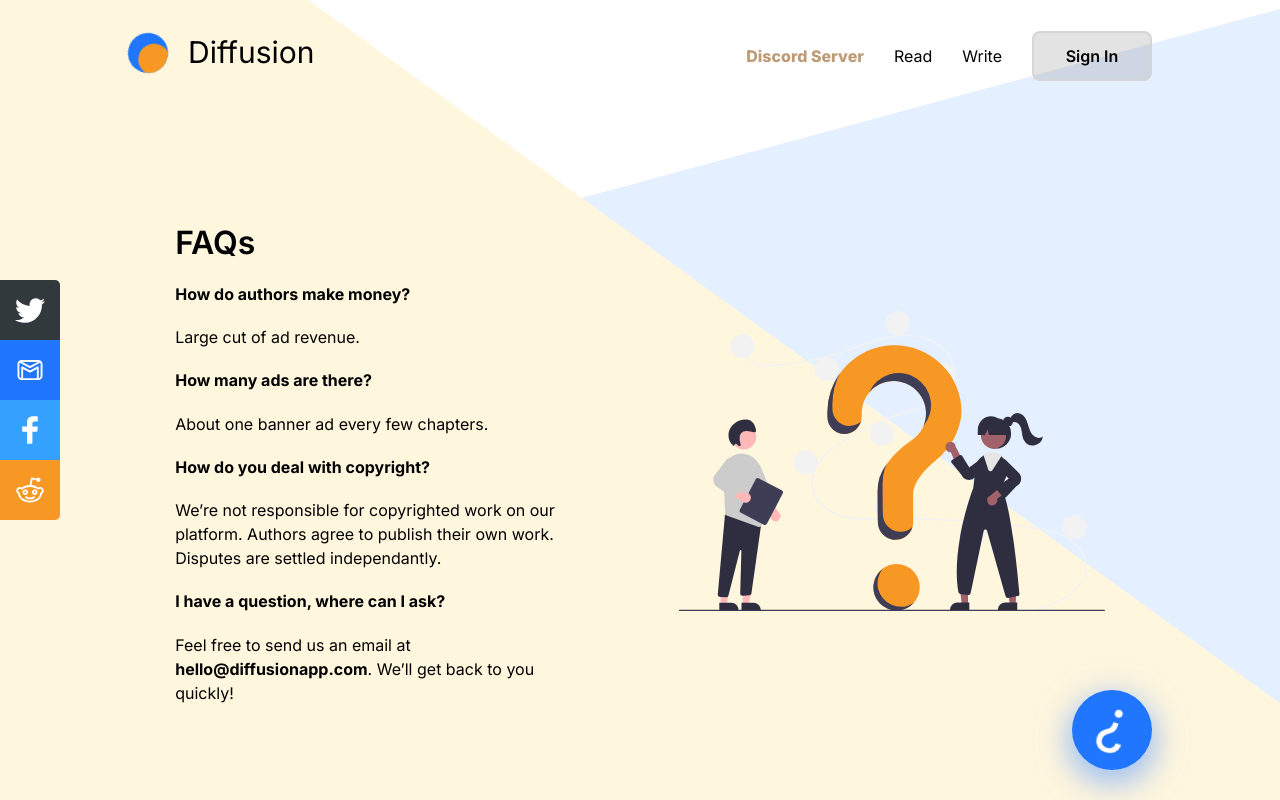
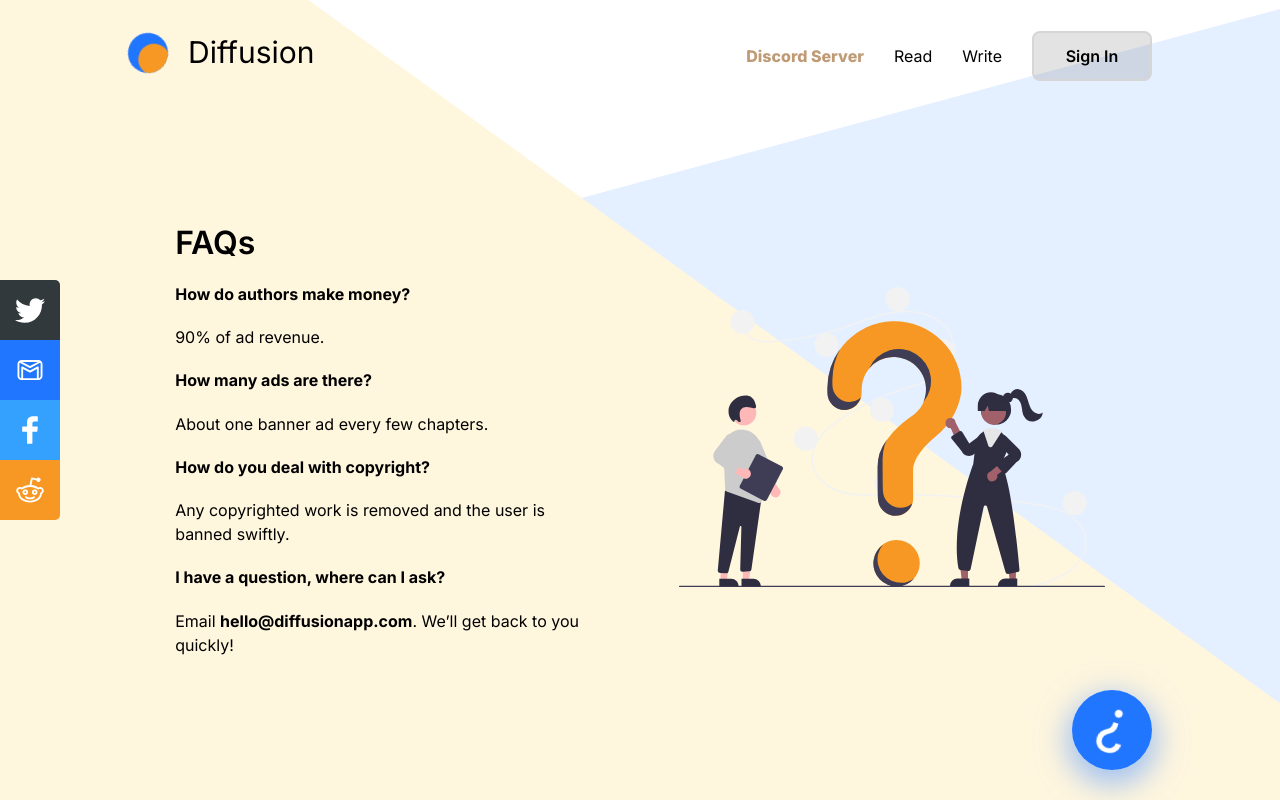
Before and after one commit to KevalinKetcham/diffusion-frontend, a React (Create React App) app: page /faq in a window 1280 px wide. Built offline with nearby package versions, Linux system fonts and the light colour scheme.

Commit message:
Fix text

```diff
--- a/src/components/upload/Postupload.js
+++ b/src/components/upload/Postupload.js
@@ -9,7 +9,7 @@ const Preupload = () => {
         <div className="container1">
         <div>
             <h1>Formatting</h1>
-            <p>This can take a while. Feel free to contact hello@diffusionapp.com for any reason. Once this process is complete you’ll be able to review and publish!</p>
+            <p>This can take some time. Feel free to contact hello@diffusionapp.com for any reason. Once this process is complete you'll be live!</p>
         </div>
         <img src={loading} alt="question illustration"></img>
     </div>
--- a/src/components/upload/Preuplaod.js
+++ b/src/components/upload/Preuplaod.js
@@ -25,8 +25,7 @@ const Preupload = () => {
             <div className="container1">
             <div>
                 <h1>Simply start by uploading a book</h1>
-                <p>Upload a piece (however much you want to start with) of your book and we’ll handle distribution, monetization, and guide you along the way.</p>
-                <p>This will start the auto formating process. You will be able to proceed when your book has finished formating. Again, you can upload a small peice or the entire thing.</p>
+                <p>This will start the formatting process. You'll be able to proceed when your book has finished formatting. You can upload a small piece or the entire thing.</p>
                 <button className="shadow--orange hover unhover" onClick={toggleModal}>Get Started!</button>
             </div>
             <img src={uploadIllustration} alt="question illustration"></img>
--- a/src/pages/faq/FAQ.js
+++ b/src/pages/faq/FAQ.js
@@ -24,13 +24,13 @@ function FAQ() {
         <div>
             <h1>FAQs</h1>
             <h4>How do authors make money?</h4>
-            <p>Large cut of ad revenue.</p>
+            <p>90% of ad revenue.</p>
             <h4>How many ads are there?</h4>
             <p>About one banner ad every few chapters.</p>
             <h4>How do you deal with copyright?</h4>
-            <p>We’re not responsible for copyrighted work on our platform. Authors agree to publish their own work. Disputes are settled independantly.</p>
+            <p>Any copyrighted work is removed and the user is banned swiftly.</p>
             <h4>I have a question, where can I ask?</h4>
-            <p>Feel free to send us an email at <b>hello@diffusionapp.com</b>. We’ll get back to you quickly!</p>
+            <p>Email <b>hello@diffusionapp.com</b>. We’ll get back to you quickly!</p>
         </div>
         <img src={questionIllustration} alt="question illustration"></img>
     </div>
--- a/src/pages/landing/Landing.js
+++ b/src/pages/landing/Landing.js
@@ -30,7 +30,7 @@ function Landing() {
         <div className="container1">
             <div>
               <h1>YouTube for books</h1>
-              <p>The best place to read and publish books. You simply upload a piece (however much you want to start with) of your book and we’ll handle distribution, monetization, and guide you along the way. As a reader you’ll get access to some of the best liturature for free.</p>
+              <p>The best place to read and publish books. You simply upload a piece and we’ll handle distribution, monetization (with ads), and guide you along the way. As a reader you’ll get access to up-and-coming work for free.</p>
               <Link to="/signup"><button className="shadow--orange hover unhover">Sign Up</button></Link>
             </div>
             <img className="educationIllustration" src={educationIllustration} alt="education illustration"></img>
@@ -38,7 +38,7 @@ function Landing() {
         <div className="container2">
           <div>
             <h2>Democratizing books for all</h2>
-            <p>The internet has democratized everything from education to entertainment. The friction involved with consuming and publishing books is absurd. These days everyone can be a creator. We’re bringing this fact to literature by putting ads in ebooks.</p>
+            <p>The internet has democratized everything from education to entertainment. The friction involved with consuming and publishing books is absurd. We're giving everyone a platform with aligned incentives.</p>
           </div>
         </div>
         <div className="container3">
@@ -46,17 +46,17 @@ function Landing() {
             <div>
               <img src={shareIllustration} alt="share illustration"></img>
               <h4>Distribution</h4>
-              <p>Simply post your book to Diffusion & we automatically distribute your book to readers on Diffusion.</p>
+              <p>Simply upload & we'll distribute your book to our readers.</p>
             </div>
             <div>
               <img src={monetizationIllustration} alt="monetization illustration"></img>
               <h4>Monetization</h4>
-              <p>You don’t have to create a payment portal or sell in some store. Ads are automatically embedded so you get paid as people enjoy your book.</p>
+              <p>You don’t have to create a payments portal or battle for shelf space. Ads are discreetly embedded so you get paid as people enjoy your book.</p>
             </div>
             <div>
               <img src={supportIllustration} alt="support illustration"></img>
-              <h4>Support</h4>
-              <p>Get help from a community of authors. You’ll be more motivated and produce better work.</p>
+              <h4>Support & Feedback</h4>
+              <p>Get help from a community of authors and use our analytics tools to better understand your readers.</p>
             </div>
           </div>
         </div>
```
Also changed, not shown: 1 other file (tests, documents, lock files or other folders).
